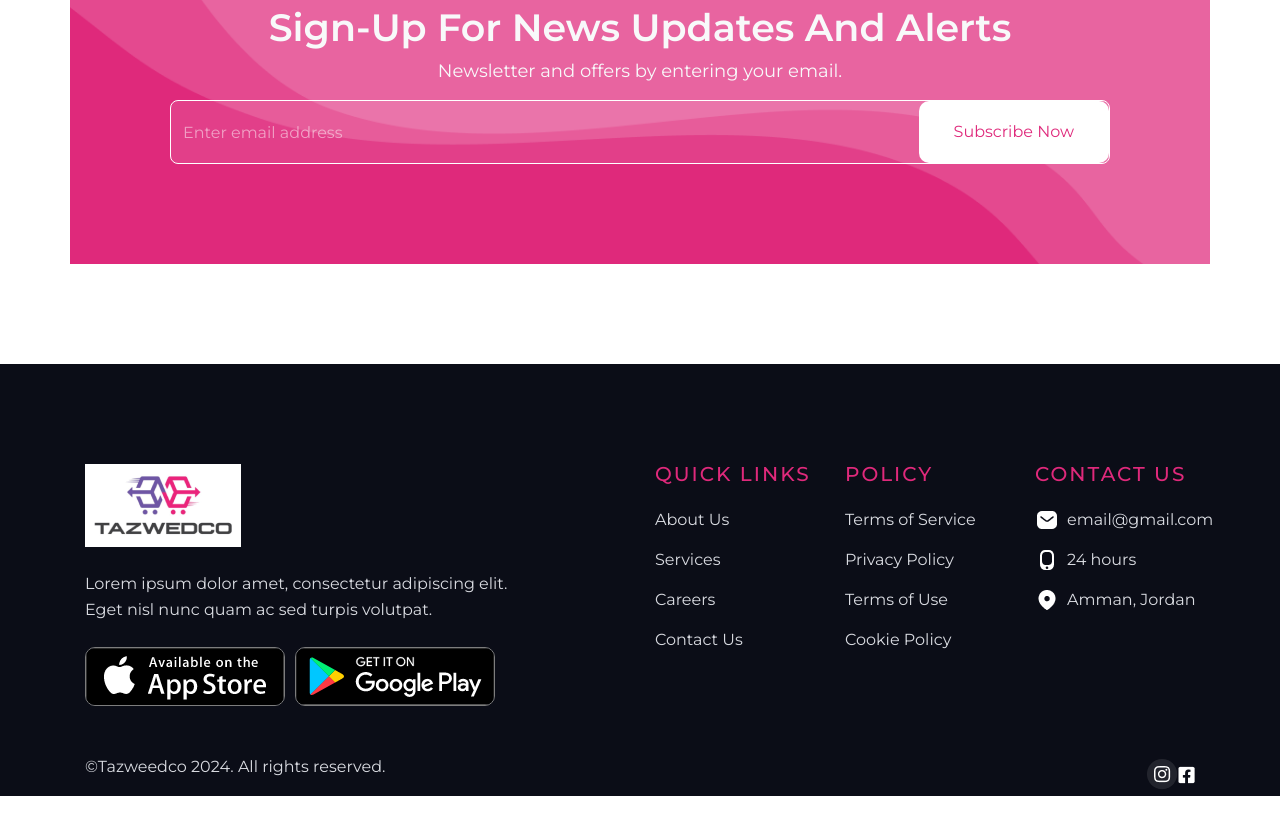
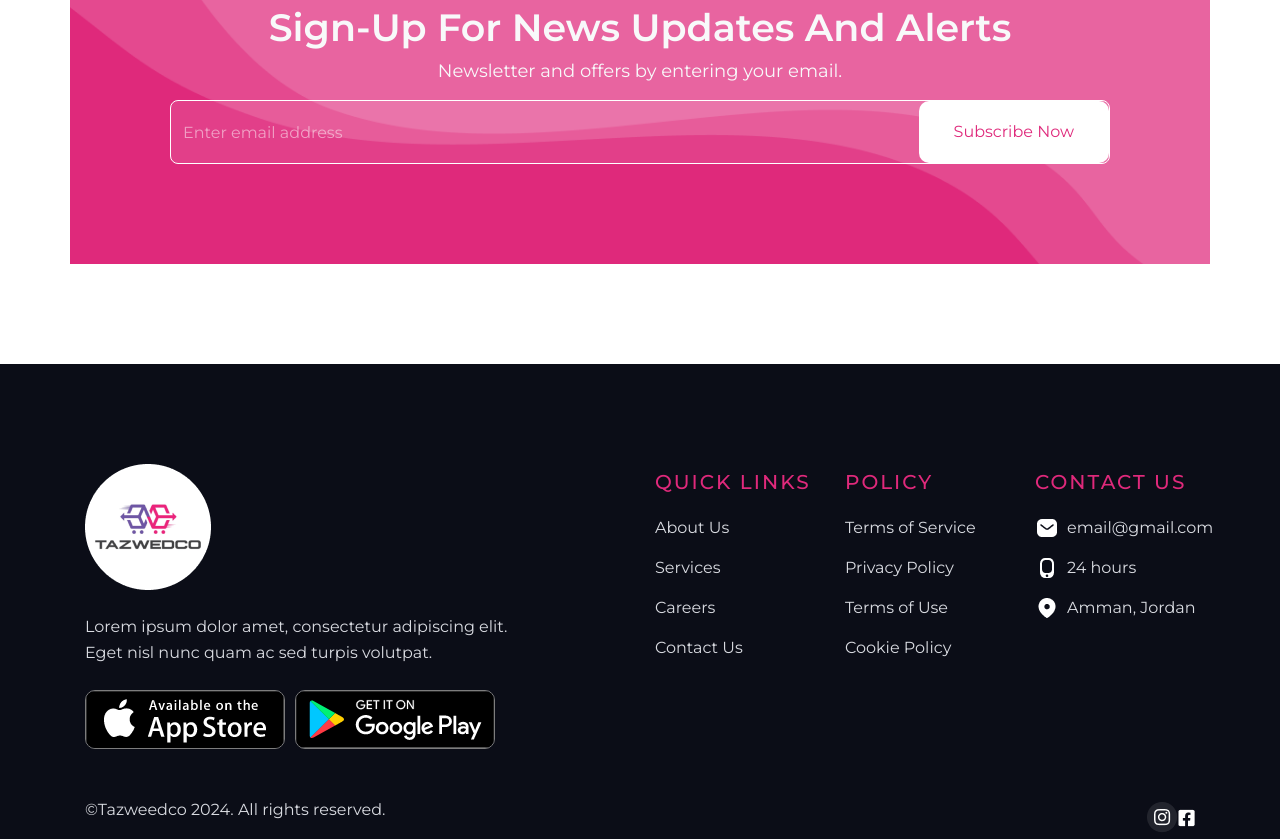
Before and after one commit to Theusama1183/Tazwedco, a plain HTML site: page index.html in a window 1280 px wide. Shown: the part 3242-4081 px from the top of the page. Before the commit the page ends 4038 px from the top, so only its background shows below. Drawn offline with nearby package versions, Linux system fonts and the light colour scheme.

Commit message:
changing footer logo

```diff
--- a/index.html
+++ b/index.html
@@ -326,8 +326,8 @@
     <footer class="pt-100">
       <div class="container">
         <div class="row">
-          <div class="col-5">
-            <img src="assets/img/logo.png" alt="" />
+          <div class="col-md-5">
+            <img src="assets/img/4809572945.png" alt="" />
             <p class="footer-text mt-4">
               Lorem ipsum dolor amet, consectetur adipiscing elit. Eget nisl
               nunc quam ac sed turpis volutpat.
@@ -346,44 +346,60 @@
             </div>
           </div>
 
-          <div class="col-2 offset-1">
-            <h5 class="small-heading text-pink">Quick Links</h5>
+          <div class="col-md-2 offset-md-1">
+            <h5 class="small-heading text-pink mt-2">Quick Links</h5>
             <ul class="nav flex-column mt-4">
               <li class="nav-item mb-3">
-                <a href="/about.html" class="nav-link p-0 text-gray">About Us</a>
+                <a href="/about.html" class="nav-link p-0 text-gray"
+                  >About Us</a
+                >
               </li>
               <li class="nav-item mb-3">
-                <a href="/services.html" class="nav-link p-0 text-gray">Services</a>
+                <a href="/services.html" class="nav-link p-0 text-gray"
+                  >Services</a
+                >
               </li>
               <li class="nav-item mb-3">
-                <a href="/careers.html" class="nav-link p-0 text-gray">Careers</a>
+                <a href="/careers.html" class="nav-link p-0 text-gray"
+                  >Careers</a
+                >
               </li>
               <li class="nav-item mb-3">
-                <a href="/contact-us.html" class="nav-link p-0 text-gray">Contact Us</a>
+                <a href="/contact-us.html" class="nav-link p-0 text-gray"
+                  >Contact Us</a
+                >
               </li>
             </ul>
           </div>
 
-          <div class="col-2">
-            <h5 class="small-heading text-pink">Policy</h5>
+          <div class="col-md-2">
+            <h5 class="small-heading text-pink mt-2">Policy</h5>
             <ul class="nav flex-column mt-4">
               <li class="nav-item mb-3">
-                <a href="/terms-of-service.html" class="nav-link p-0 text-gray">Terms of Service</a>
+                <a href="/terms-of-service.html" class="nav-link p-0 text-gray"
+                  >Terms of Service</a
+                >
               </li>
               <li class="nav-item mb-3">
-                <a href="/privacy-policy.html" class="nav-link p-0 text-gray">Privacy Policy</a>
+                <a href="/privacy-policy.html" class="nav-link p-0 text-gray"
+                  >Privacy Policy</a
+                >
               </li>
               <li class="nav-item mb-3">
-                <a href="/terms-of-use.html" class="nav-link p-0 text-gray">Terms of Use</a>
+                <a href="/terms-of-use.html" class="nav-link p-0 text-gray"
+                  >Terms of Use</a
+                >
               </li>
               <li class="nav-item mb-3">
-                <a href="/cookie-policy.html" class="nav-link p-0 text-gray">Cookie Policy</a>
+                <a href="/cookie-policy.html" class="nav-link p-0 text-gray"
+                  >Cookie Policy</a
+                >
               </li>
             </ul>
           </div>
 
-          <div class="col-2">
-            <h5 class="small-heading text-pink">Contact Us</h5>
+          <div class="col-md-2">
+            <h5 class="small-heading text-pink mt-2">Contact Us</h5>
             <ul class="nav flex-column mt-4">
               <li class="nav-item mb-3">
                 <a href="#" class="nav-link p-0 text-gray d-flex">
@@ -407,7 +423,7 @@
           </div>
         </div>
 
-        <div class="d-flex justify-content-between pt-5">
+        <div class="d-md-flex justify-content-between pt-5">
           <p class="footer-text">©Tazweedco 2024. All rights reserved.</p>
           <div class="list-social-icons d-flex">
             <a href="#" class="nav-link p-0 text-gray d-flex">
```
Also changed, not shown: about.html (+1 -1 lines), become-a-seller.html (+1 -1 lines), careers.html (+1 -1 lines), contact-us.html (+1 -1 lines), download-app.html (+9 -9 lines), services.html (+1 -1 lines), assets/img/4809572945.png (added), assets/img/humberger-close.png (deleted).
